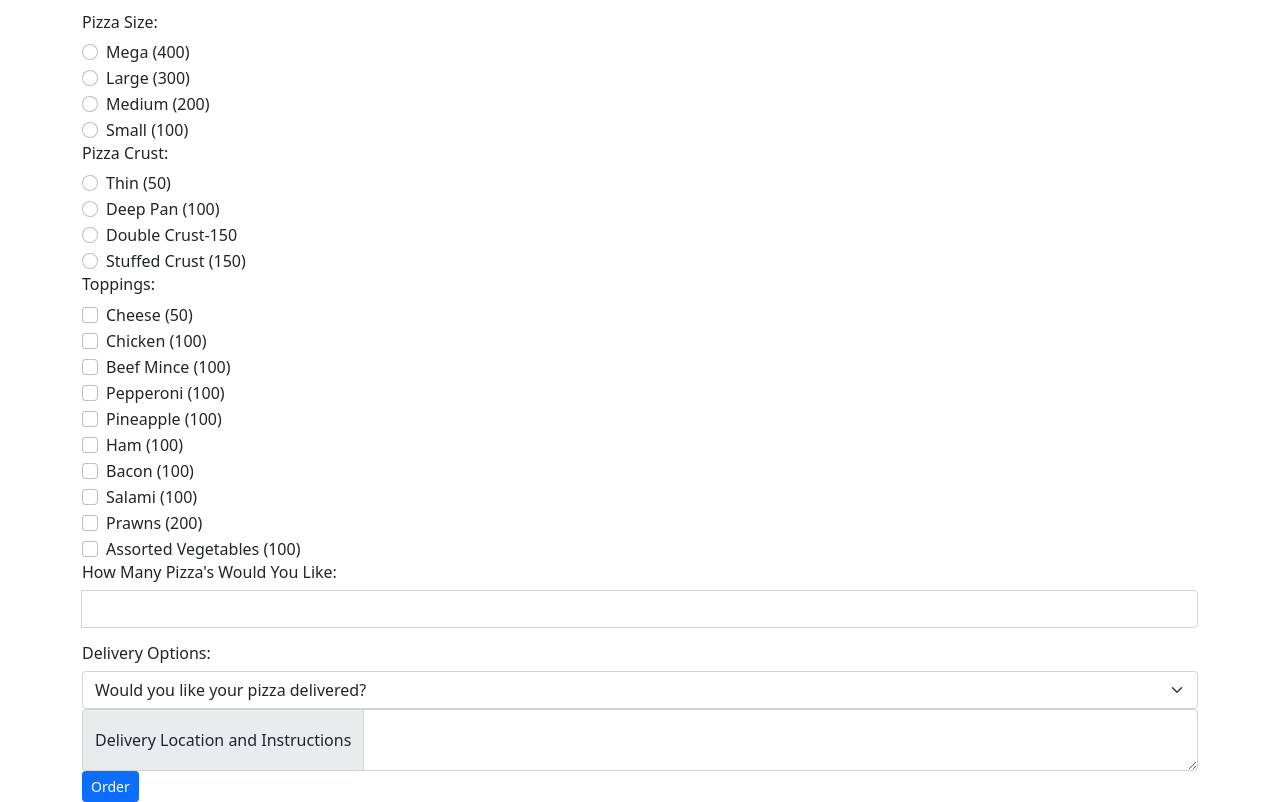
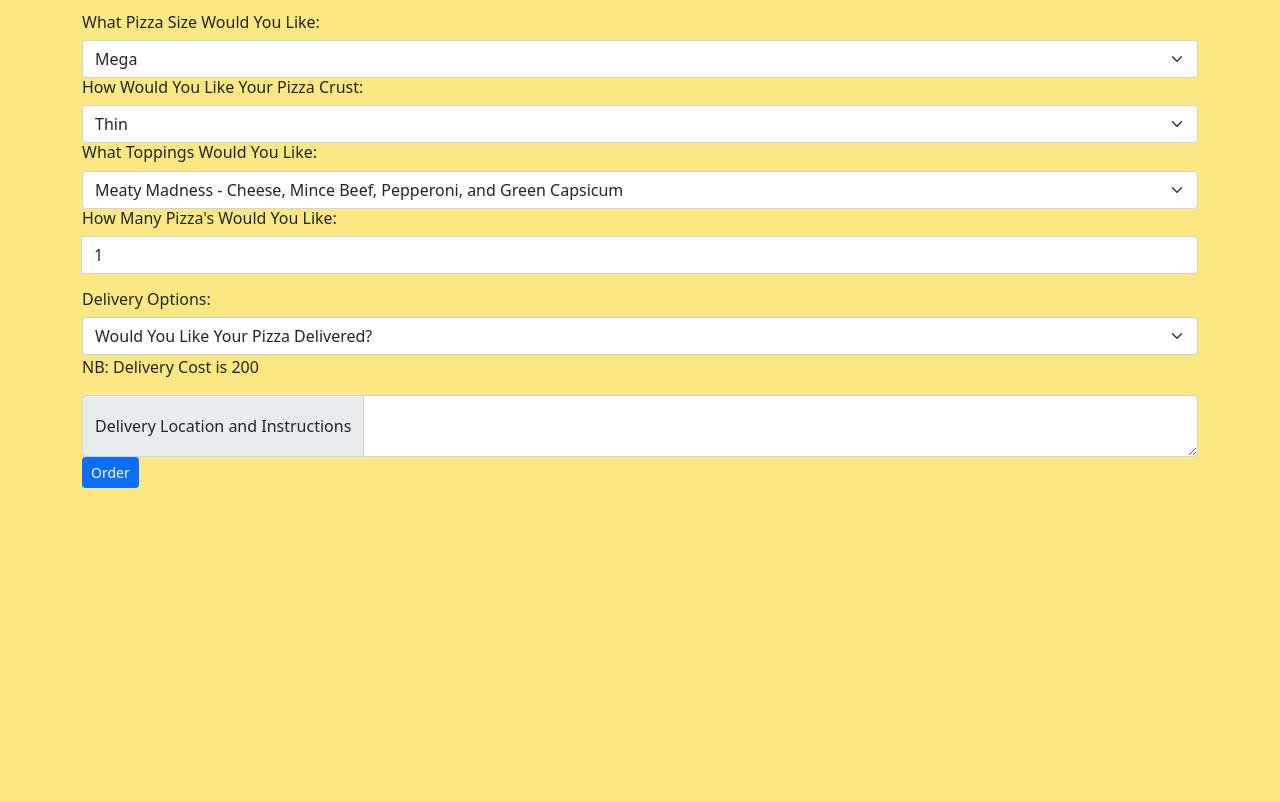
Before and after one commit to Mukenia-Mark/Knead-and-Dough, a plain HTML site: page index.html in a window 1280 px wide. Shown: the part 83-885 px from the top of the page. After the commit the page ends 800 px from the top, so only its background shows below. Drawn offline with Linux system fonts and the light colour scheme.

Commit message:
Add form select

```diff
--- a/css/styles.css
+++ b/css/styles.css
@@ -0,0 +1,4 @@
+/* heading */
+#head {
+  text-align: center;
+}
--- a/index.html
+++ b/index.html
@@ -4,141 +4,51 @@
     <title>Knead and Dough</title>
     <link rel='stylesheet' type='text/css' media='screen' href='./css/styles.css'>
     <link rel='stylesheet' type='text/css' media='screen' href='./css/bootstrap.css'>
-  <script src='./js/jQuery.js'></script>
-  <script src='./js/bootstrap.js'></script>
-  <script src='./js/index.js'></script>
+
   </head>
-<body>
+  <body style="background-color: #fce883;">
     <div class="container">
+      <div id="head">
         <h1>Knead and Dough</h1>
         <p>Welcome to knead and dough. The place for all your pizza needs.</p>
-    <div id="size">
-      <h6>Pizza Size:</h6>
-      <div class="form-check">
-        <input class="form-check-input " type="radio" name="flexRadioDefault" id="megasize" value="400">
-        <label class="form-check-label" for="flexRadioDefault1">
-          Mega (400)
-      </label>
-      </div>
-      <div class="form-check">
-        <input class="form-check-input" type="radio" name="flexRadioDefault" id="largesize" value="300" >
-        <label class="form-check-label" for="flexRadioDefault2">
-          Large (300)
-        </label>
-      </div>
-      <div class="form-check">
-        <input class="form-check-input" type="radio" name="flexRadioDefault" id="mediumsize" value="200">
-        <label class="form-check-label" for="flexRadioDefault3">
-          Medium (200)
-        </label>
-      </div>
-      <div class="form-check">
-        <input class="form-check-input" type="radio" name="flexRadioDefault" id="small" value="100" >
-      <label class="form-check-label" for="flexRadioDefault4">
-        Small (100)
-      </label>
-      </div>
       </div>
 
-    <div id="crust">
-      <h6>Pizza Crust:</h6>
-      <div class="form-check">
-        <input class="form-check-input" type="radio" name="flexRadio" id="thincrust" value="50">
-        <label class="form-check-label" for="flexRadioDefault5">
-          Thin (50)
-      </label>
+      <div class="size">
+        <h6>What Pizza Size Would You Like:</h6>
+        <select class="form-select" id="size" aria-label="Default select example">
+          <option value="mega">Mega</option>
+          <option value="large">Large</option>
+          <option value="medium">Medium</option>
+          <option value="small">Small</option>
+        </select>
       </div>
-      <div class="form-check">
-        <input class="form-check-input" type="radio" name="flexRadio" id="deeppan" value="100">
-        <label class="form-check-label" for="flexRadioDefault6">
-          Deep Pan (100)
-        </label>
-      </div>
-      <div class="form-check">
-        <input class="form-check-input" type="radio" name="flexRadio" id="doublecrust" value="150">
-        <label class="form-check-label" for="flexRadioDefault7">
-          Double Crust-150
-        </label>
-      </div>
-      <div class="form-check">
-        <input class="form-check-input" type="radio" name="flexRadio" id="stuffedcrust" value="150">
-      <label class="form-check-label" for="flexRadioDefault8">
-        Stuffed Crust (150)
-        </label>
-      </div>
+
+      <div class="crust">
+        <h6>How Would You Like Your Pizza Crust:</h6>
+        <select class="form-select" aria-label="Default select example" id="crust">
+          <option value="thin">Thin</option>
+          <option value="deep pan">Deep pan</option>
+          <option value="stuffed">Stuffed</option>
+          <option value="double">Double</option>
+        </select>
+
 
       </div>
 
-    <div id="toppings">
-      <h6>Toppings:</h6>
-      <div class="form-check">
-        <input class="form-check-input" type="checkbox" value="" id="cheese" value="50">
-        <label class="form-check-label" for="flexCheckDefault">
-          Cheese (50)
-        </label>
-      </div>
-      <div class="form-check">
-        <input class="form-check-input" type="checkbox" value="" id="chicken" value="100">
-        <label class="form-check-label" for="flexCheckChecked">
-          Chicken (100)
-        </label>
-      </div>
-      <div class="form-check">
-        <input class="form-check-input" type="checkbox" value="" id="beef" value="100">
-        <label class="form-check-label" for="flexCheckDefault">
-          Beef Mince (100)
-        </label>
-      </div>
-      <div class="form-check">
-        <input class="form-check-input" type="checkbox" value="" id="pepperoni" value="100">
-        <label class="form-check-label" for="flexCheckChecked">
-          Pepperoni (100)
-        </label>
-      </div>
-      <div class="form-check">
-        <input class="form-check-input" type="checkbox" value="" id="pineapple" value="100">
-        <label class="form-check-label" for="flexCheckDefault">
-          Pineapple (100)
-        </label>
-      </div>
-      <div class="form-check">
-        <input class="form-check-input" type="checkbox" value="" id="ham" value="100">
-        <label class="form-check-label" for="flexCheckChecked">
-          Ham (100)
-        </label>
-      </div>
-      <div class="form-check">
-        <input class="form-check-input" type="checkbox" value="" id="bacon" value="100">
-        <label class="form-check-label" for="flexCheckDefault">
-          Bacon (100)
-        </label>
-      </div>
-      <div class="form-check">
-        <input class="form-check-input" type="checkbox" value="" id="salami" value="100">
-        <label class="form-check-label" for="flexCheckChecked">
-          Salami (100)
-        </label>
-      </div>
-      <div class="form-check">
-        <input class="form-check-input" type="checkbox" value="" id="prawns" value="200">
-        <label class="form-check-label" for="flexCheckDefault">
-          Prawns (200)
-        </label>
-      </div>
-      <div class="form-check">
-        <input class="form-check-input" type="checkbox" value="" id="veges" value="100">
-        <label class="form-check-label" for="flexCheckChecked">
-          Assorted Vegetables (100)
-        </label>
+      <div class="toppings">
+        <h6>What Toppings Would You Like:</h6>
+        <select class="form-select" aria-label="Default select example" id="toppings">
+          <option value="meaty madness">Meaty Madness - Cheese, Mince Beef, Pepperoni, and Green Capsicum</option>
+          <option value="chicken delight">Chicken Delight - Cheese, Shredded Chicken , and Mushroom Sauce</option>
+          <option value="vegan fever">Vegan Fever - Soy Cheese, Green Capsicum, Sweet Corn, and Pinapple</option>
+        </select>
       </div>
 
-    </div>
-
-    <div id="number">
+      <div class="number">
         <h6>How Many Pizza's Would You Like:</h6>
         <div class="input-group mb-3">
           <span class="input" id="number"></span>
-        <input type="number" class="form-control">
+          <input type="number" class="form-control" value="1">
         </div>
 
       </div>
@@ -146,10 +56,11 @@
       <div id="delivery">
         <h6>Delivery Options:</h6>
         <select class="form-select" aria-label="Default select example" >
-        <option selected>Would you like your pizza delivered?</option>
+          <option selected>Would You Like Your Pizza Delivered?</option>
           <option value="0">No</option>
           <option value="200">Yes</option>
         </select>
+        <p>NB: Delivery Cost is 200</p>
 
         <div class="input-group">
           <span class="input-group-text">Delivery Location and Instructions</span>
@@ -157,7 +68,7 @@
         </div>
 
         <div id="order">
-        <button type="button" class="btn btn-primary btn-sm">Order</button>
+          <button type="button" class="btn btn-primary btn-sm" id="button">Order</button>
 
         </div>
 
@@ -168,5 +79,8 @@
       </div>
 
     </div>
+    <script src='./js/jQuery.js'></script>
+    <script src='./js/bootstrap.js'></script>
+    <script src='./js/index.js'></script>
   </body>
 </html>
--- a/js/index.js
+++ b/js/index.js
@@ -0,0 +1,14 @@
+// Cost //
+
+document.getElementById('button').addEventListener("click", clickFunction);
+function clickFunction(){
+  if(confirm("Have you completed your order?")){
+
+    var size=document.getElementById("size").value;
+    var crust=document.getElementById("crust").value;
+    var topping=document.getElementById("toppings").value;
+    var number=document.getElementById("number").type;
+
+    confirm("You have ordered " +number+ " "+size+ ", " +topping+ " pizza with a "+crust+" crust.")
+  }
+}
```
Lines whose indentation alone changed are shown as unchanged.
